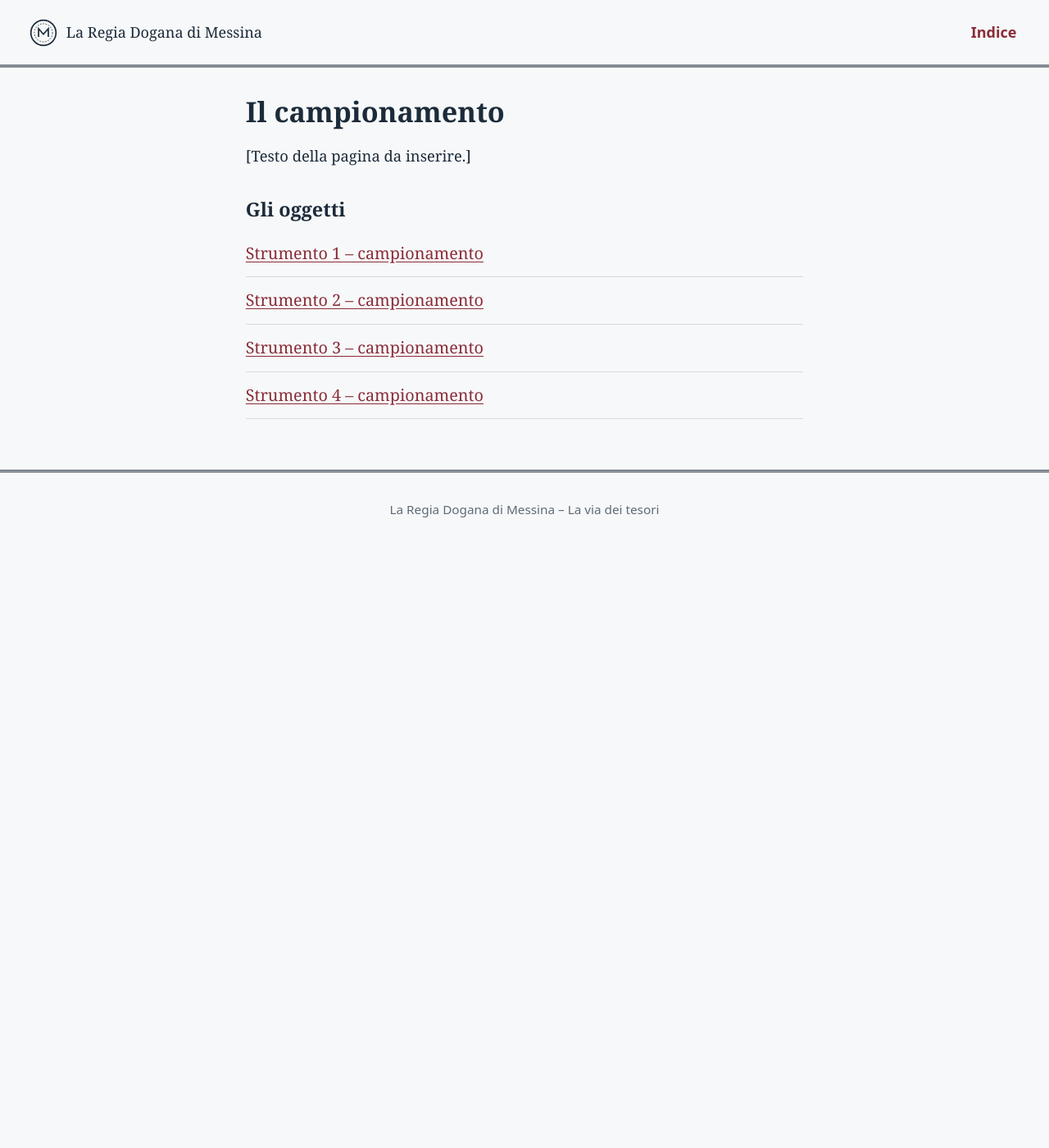
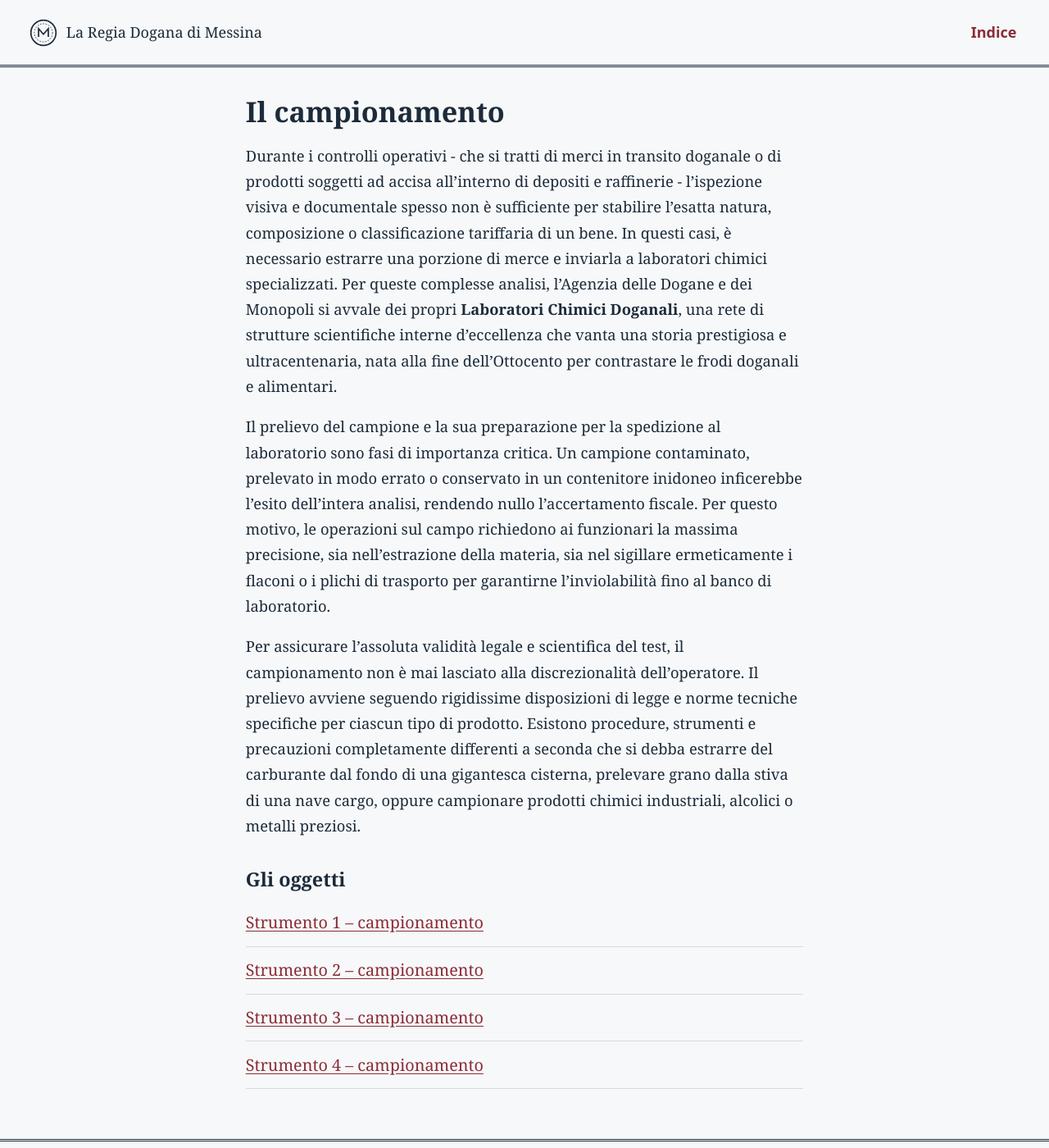
Before and after one commit to GiuseppeLB/regia-dogana-di-Messina, a Jekyll site: the page built from _pagine/campionamento.md, in a window 1280 px wide and 1400 px high. Shown: the whole window at 82% size. Built offline with Jekyll 4.4.1, drawn with Linux system fonts in a browser that asks for light colours.

Commit message:
Update _pagine/campionamento.md (via Pages CMS)

```diff
--- a/_pagine/campionamento.md
+++ b/_pagine/campionamento.md
@@ -1,6 +1,10 @@
 ---
 layout: pagina
-title: "Il campionamento"
+title: Il campionamento
 ordine: 7
 ---
-[Testo della pagina da inserire.]
+Durante i controlli operativi - che si tratti di merci in transito doganale o di prodotti soggetti ad accisa all'interno di depositi e raffinerie - l'ispezione visiva e documentale spesso non è sufficiente per stabilire l'esatta natura, composizione o classificazione tariffaria di un bene. In questi casi, è necessario estrarre una porzione di merce e inviarla a laboratori chimici specializzati. Per queste complesse analisi, l'Agenzia delle Dogane e dei Monopoli si avvale dei propri **Laboratori Chimici Doganali**, una rete di strutture scientifiche interne d'eccellenza che vanta una storia prestigiosa e ultracentenaria, nata alla fine dell'Ottocento per contrastare le frodi doganali e alimentari.
+
+Il prelievo del campione e la sua preparazione per la spedizione al laboratorio sono fasi di importanza critica. Un campione contaminato, prelevato in modo errato o conservato in un contenitore inidoneo inficerebbe l'esito dell'intera analisi, rendendo nullo l'accertamento fiscale. Per questo motivo, le operazioni sul campo richiedono ai funzionari la massima precisione, sia nell'estrazione della materia, sia nel sigillare ermeticamente i flaconi o i plichi di trasporto per garantirne l'inviolabilità fino al banco di laboratorio.
+
+Per assicurare l'assoluta validità legale e scientifica del test, il campionamento non è mai lasciato alla discrezionalità dell'operatore. Il prelievo avviene seguendo rigidissime disposizioni di legge e norme tecniche specifiche per ciascun tipo di prodotto. Esistono procedure, strumenti e precauzioni completamente differenti a seconda che si debba estrarre del carburante dal fondo di una gigantesca cisterna, prelevare grano dalla stiva di una nave cargo, oppure campionare prodotti chimici industriali, alcolici o metalli preziosi.
```
